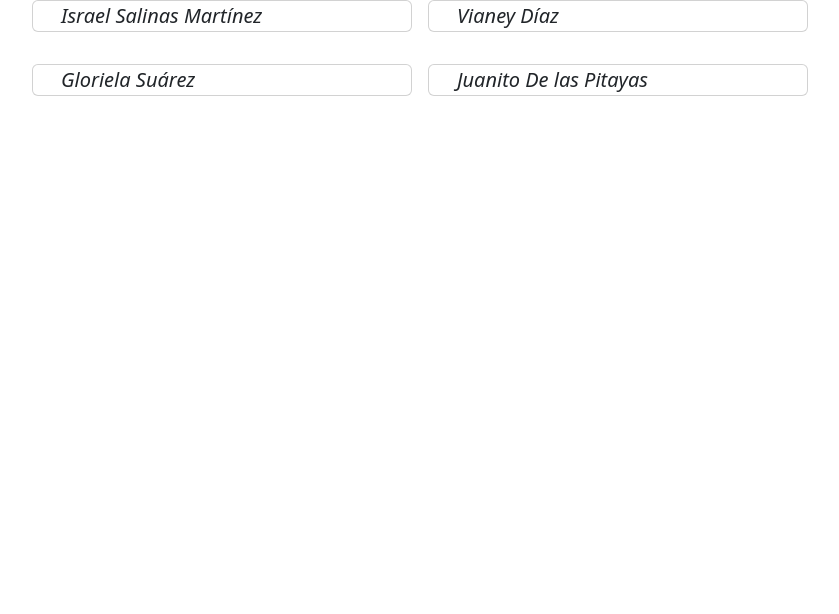
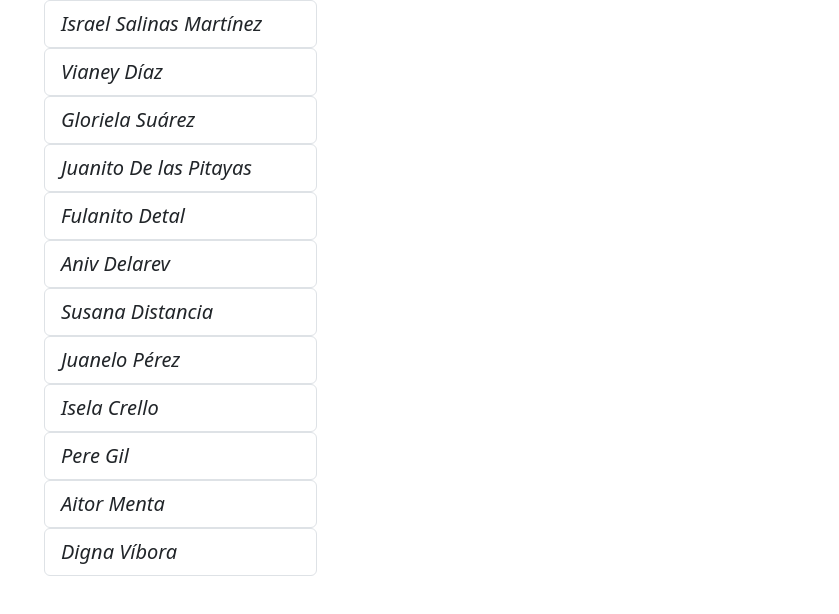
Before and after one commit to GloDelMar/JavaScriptClassGen33, a plain HTML site: page doce/javascriptWeb/index.html in a window 1280 px wide. Shown: the whole page, without its empty margins (38-877 px from the left). Drawn offline with nearby package versions, Linux system fonts and the light colour scheme.

Commit message:
la tarea doce

```diff
--- a/doce/javascriptWeb/index.html
+++ b/doce/javascriptWeb/index.html
@@ -9,8 +9,8 @@
 <body>
     <div class="container">
         <div class="row">
-            <div class="col-12">
-                <div id="card-wrapper" class="row row-cols-4 gap-3">
+            <div class="col-12 col-md-6">
+                <div id="card-wrapper" class="list-group">
 
                 </div>
             </div>
--- a/doce/javascriptWeb/js/main.js
+++ b/doce/javascriptWeb/js/main.js
@@ -14,18 +14,51 @@ let koders = [
     {
         name: "Juanito",
         lastname: "De las Pitayas"
+    },
+    {
+        name: "Fulanito",
+        lastname: "Detal"
+    },
+    {
+        name: "Aniv",
+        lastname: "Delarev"
+    },
+    {
+        name: "Susana",
+        lastname: "Distancia"
+    },
+    {
+        name: "Juanelo",
+        lastname: "Pérez"
+    },
+    {
+        name: "Isela",
+        lastname: "Crello"
+    },
+    {
+        name: "Pere",
+        lastname: "Gil"
+    },
+    {
+        name: "Aitor",
+        lastname: "Menta"
+    },
+    {
+        name: "Digna",
+        lastname: "Víbora"
     }
 ]
+
 
 
 let namesList = (entryObjet) => {
     let {name, lastname} = entryObjet
 
     let card = document.createElement("div")
-    card.classList.add("col-4", "card", "blog-card", "mb-3")
+    card.classList.add("list-group")
 
     let cardNames = document.createElement("p")
-    cardNames.classList.add("m-0", "ps-3", "fs-5", "fst-italic")
+    cardNames.classList.add("list-group-item", "col-6", "m-0", "ps-3", "fs-5", "fst-italic")
     let cardFullName = document.createTextNode(`${name} ${lastname}`)
     cardNames.append(cardFullName)
 
@@ -33,7 +66,8 @@ let namesList = (entryObjet) => {
 
     return card
 
-}
+    }
+
 
 const printNames = (blogData, wrapperId) => {
     let wrapper = document.getElementById(wrapperId);
```
